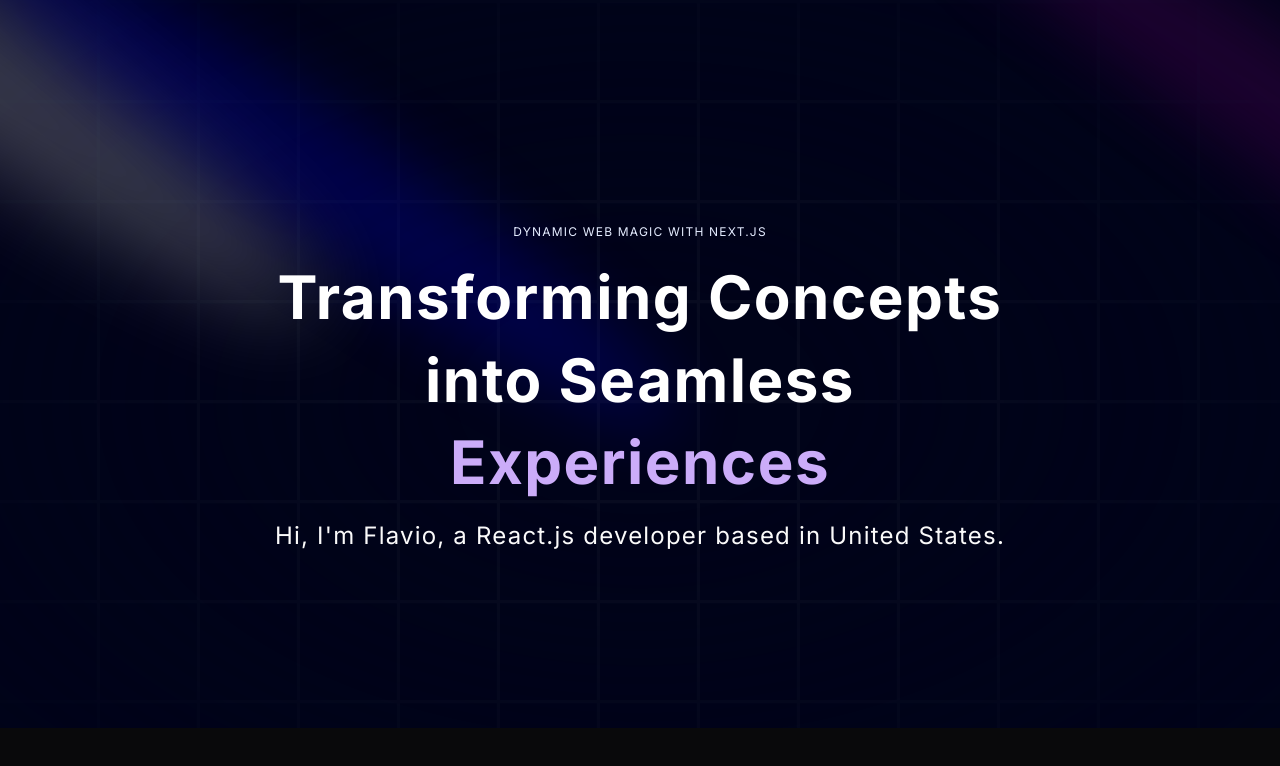
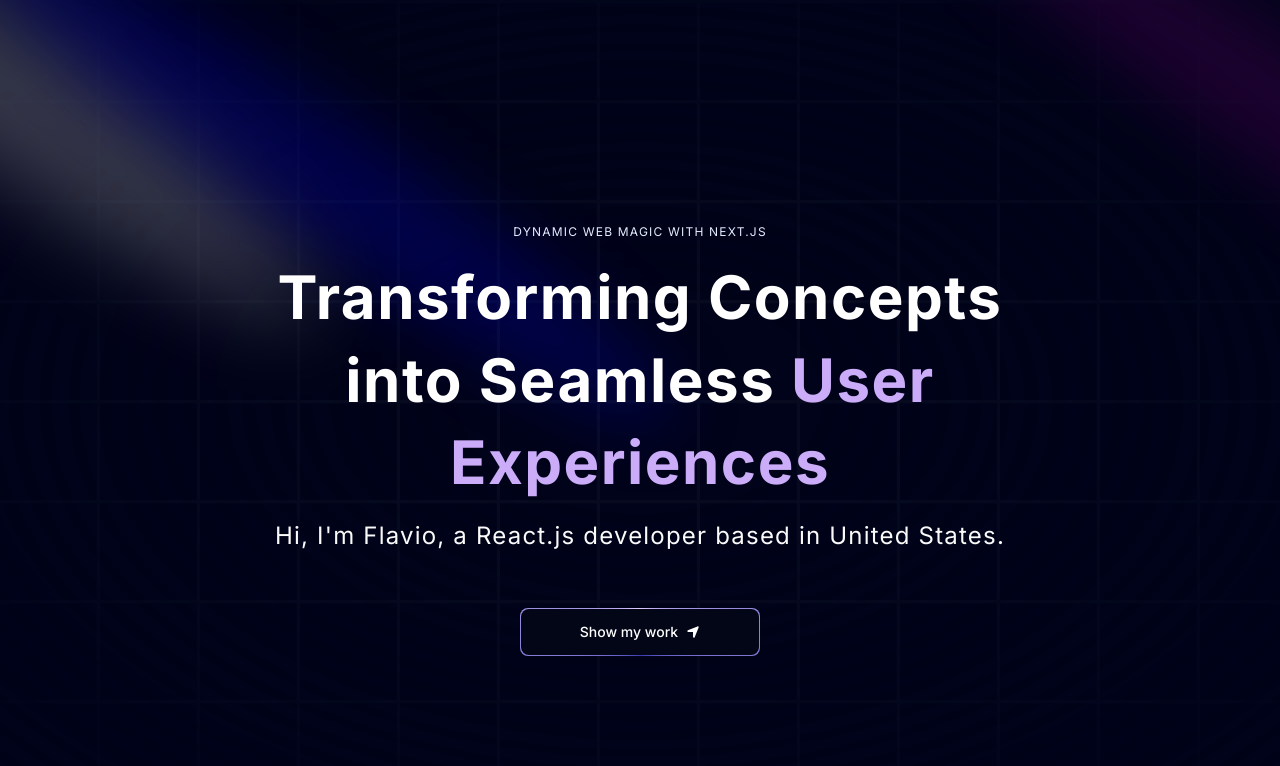
Before and after one commit to bregarulai/portfolioV3, a Next.js app: page / in a window 1280 px wide. Shown: the top 766 px of the page. Built offline with nearby package versions, Linux system fonts and the light colour scheme.

Commit message:
Implement magic button component

```diff
--- a/components/Hero.tsx
+++ b/components/Hero.tsx
@@ -1,5 +1,7 @@
 import { Spotlight } from "@/components/ui/spotlight";
 import { TextGenerateEffect } from "@/components/ui/text-generate-effect";
+import { MagicButton } from "./ui/magic-button";
+import { FaLocationArrow } from "react-icons/fa6";
 
 const Hero = () => {
   return (
@@ -28,11 +30,18 @@
           </h2>
           <TextGenerateEffect
             className="text-center text-[40px] md:text-5xl lg:text-6xl"
-            words="Transforming Concepts into Seamless Experiences"
+            words="Transforming Concepts into Seamless User Experiences"
           />
           <p className="text-center md:tracking-wider mb-4 text-sm md:text-lg lg:text-2xl">
             Hi, I&apos;m Flavio, a React.js developer based in United States.
           </p>
+          <a href="#about">
+            <MagicButton
+              title="Show my work"
+              icon={<FaLocationArrow />}
+              position="right"
+            />
+          </a>
         </div>
       </div>
     </div>
--- /dev/null
+++ b/components/ui/magic-button.tsx
@@ -0,0 +1,22 @@
+import { MagicButtonProps } from "@/types";
+
+export const MagicButton = ({
+  title,
+  icon,
+  position,
+  handleClick,
+  otherClasses,
+}: MagicButtonProps) => {
+  return (
+    <button className="relative inline-flex h-12 w-full md:w-60 md:mt-10 overflow-hidden rounded-lg p-[1px] focus:outline-none">
+      <span className="absolute inset-[-1000%] animate-[spin_2s_linear_infinite] bg-[conic-gradient(from_90deg_at_50%_50%,#E2CBFF_0%,#393BB2_50%,#E2CBFF_100%)]" />
+      <span
+        className={`inline-flex h-full w-full cursor-pointer items-center justify-center rounded-lg bg-slate-950 px-7 text-sm font-medium text-white backdrop-blur-3xl gap-2 ${otherClasses}`}
+      >
+        {position === "left" && icon}
+        {title}
+        {position === "right" && icon}
+      </span>
+    </button>
+  );
+};
--- a/package.json
+++ b/package.json
@@ -18,6 +18,7 @@
     "next-themes": "^0.3.0",
     "react": "^18",
     "react-dom": "^18",
+    "react-icons": "^5.2.1",
     "tailwind-merge": "^2.4.0",
     "tailwindcss-animate": "^1.0.7"
   },
--- /dev/null
+++ b/types/index.ts
@@ -0,0 +1,9 @@
+import React from "react";
+
+export type MagicButtonProps = {
+  title: string;
+  icon: React.ReactNode;
+  position: string;
+  handleClick?: () => void;
+  otherClasses?: string;
+};
```
Also changed, not shown: 1 other file (tests, documents, lock files or other folders).
